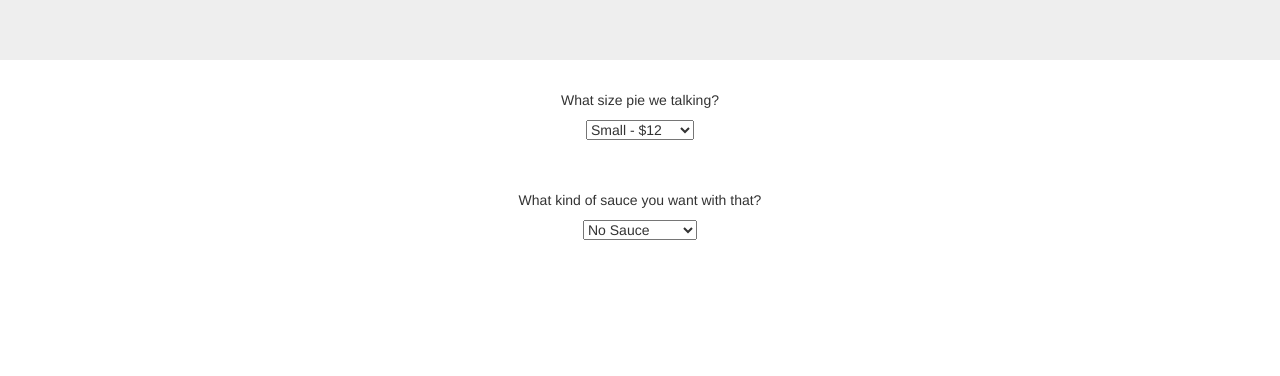
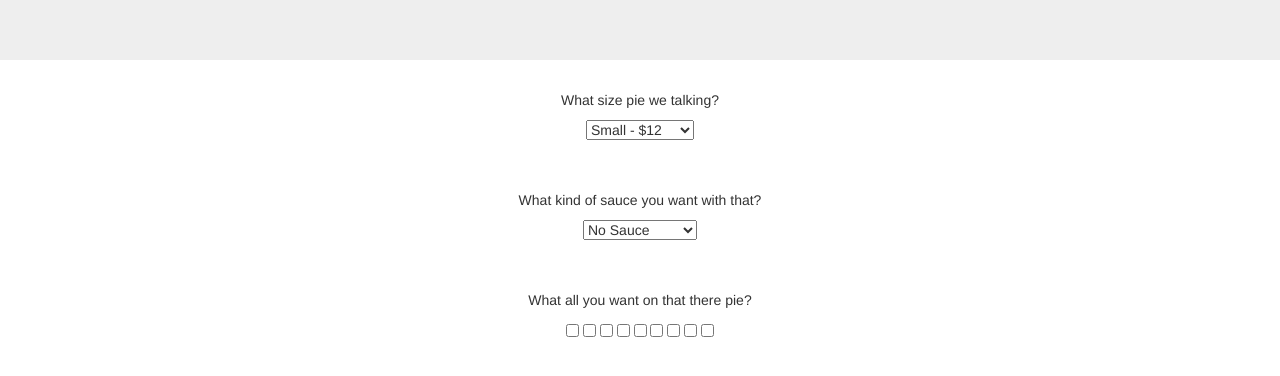
Before and after one commit to dcole505/pizza-parlor, a plain HTML site: page index.html in a window 1280 px wide. Shown: the part 180-556 px from the top of the page. Drawn offline with Linux system fonts and the light colour scheme.

Commit message:
add new div to the UI which will include checkboxes for the user to select what toppings they want on their pizza.

```diff
--- a/index.html
+++ b/index.html
@@ -34,6 +34,18 @@
             <option value="pesto">Pesto +$1.50</option>
           </select>
         </div>
+        <div class="user-pizza">
+          <p>What all you want on that there pie?</p>
+          <input type="checkbox" name="topping" value="pepperoni">
+          <input type="checkbox" name="topping" value="sausage">
+          <input type="checkbox" name="topping" value="mushrooms">
+          <input type="checkbox" name="topping" value="peppers">
+          <input type="checkbox" name="topping" value="olives">
+          <input type="checkbox" name="topping" value="onions">
+          <input type="checkbox" name="topping" value="garlic">
+          <input type="checkbox" name="topping" value="salami">
+          <input type="checkbox" name="topping" value="extra-cheese">
+        </div>
       </form>
     </div>
   </body>
```
